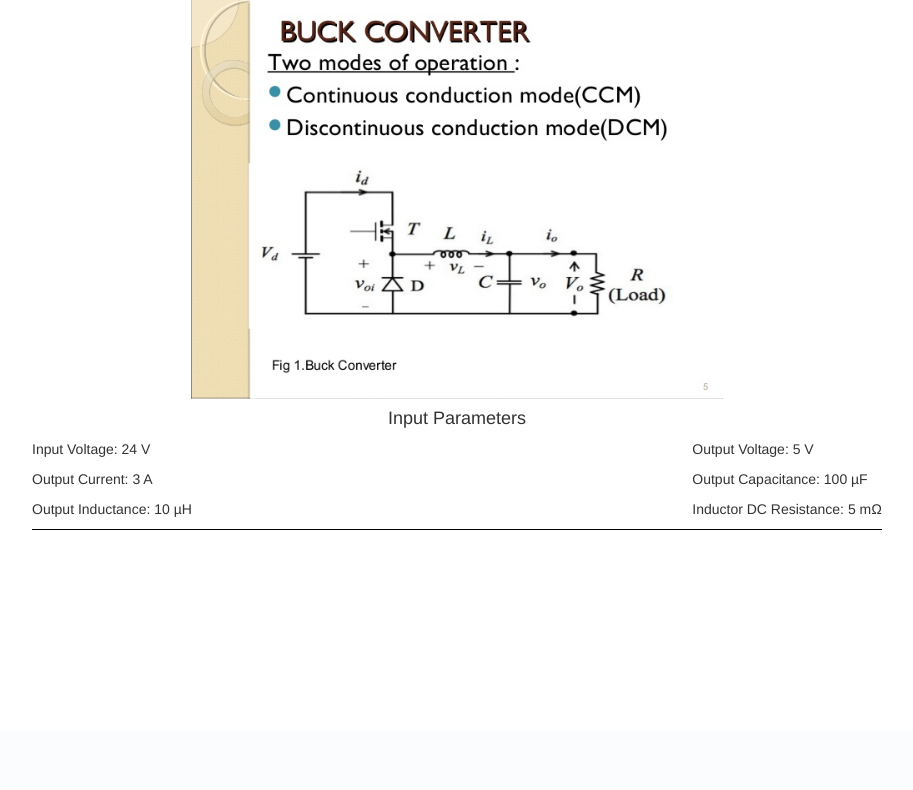
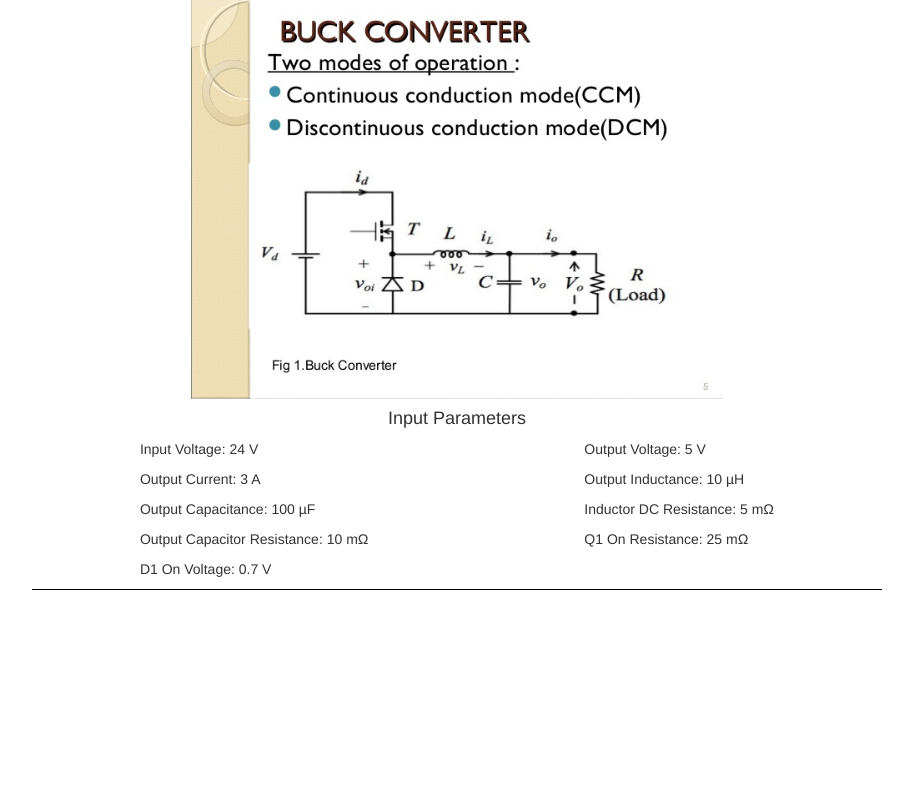
Before and after one commit to EECS/switching_design_site, a Django app: page / in a window 1280 px wide. Shown: the part 1165-1955 px from the top of the page, without its empty margins (183-1096 px from the left). Before the commit the page ends 1695 px from the top, so only its background shows below. Run offline with Django 3.2, Linux system fonts and the light colour scheme; some libraries are stand-ins or nearby versions.

Commit message:
Updates to example in landing page

```diff
--- a/landing_page/static/css/styles.css
+++ b/landing_page/static/css/styles.css
@@ -53,5 +53,5 @@
 #example-parameters{
     display: flex;
     text-align: left;
-    justify-content: space-between;
+    justify-content: space-around;
 }
--- a/landing_page/templates/index.html
+++ b/landing_page/templates/index.html
@@ -117,13 +117,16 @@
       <div id="example-parameters-left-column">
         <p>Input Voltage: {{input_voltage}} V</p>
         <p>Output Current: {{output_current}} A</p>
-        <p>Output Inductance: {{inductance}} &micro;H</p>
+        <p>Output Capacitance: {{capacitance}} &micro;F</p>
+        <p>Output Capacitor Resistance: {{capacitor_res}} m&#8486;</p>
+        <p>D1 On Voltage: {{d1_on_volt}} V</p>
       </div>
 
       <div id="example-parameters-right-column">
         <p>Output Voltage: {{output_voltage}} V</p>
-        <p>Output Capacitance: {{capacitance}} &micro;F</p>
+        <p>Output Inductance: {{inductance}} &micro;H</p>
         <p>Inductor DC Resistance: {{inductor_res}} m&#8486;</p>
+        <p>Q1 On Resistance: {{q1_on_res}} m&#8486;</p>
       </div>
   </div>
 
```
